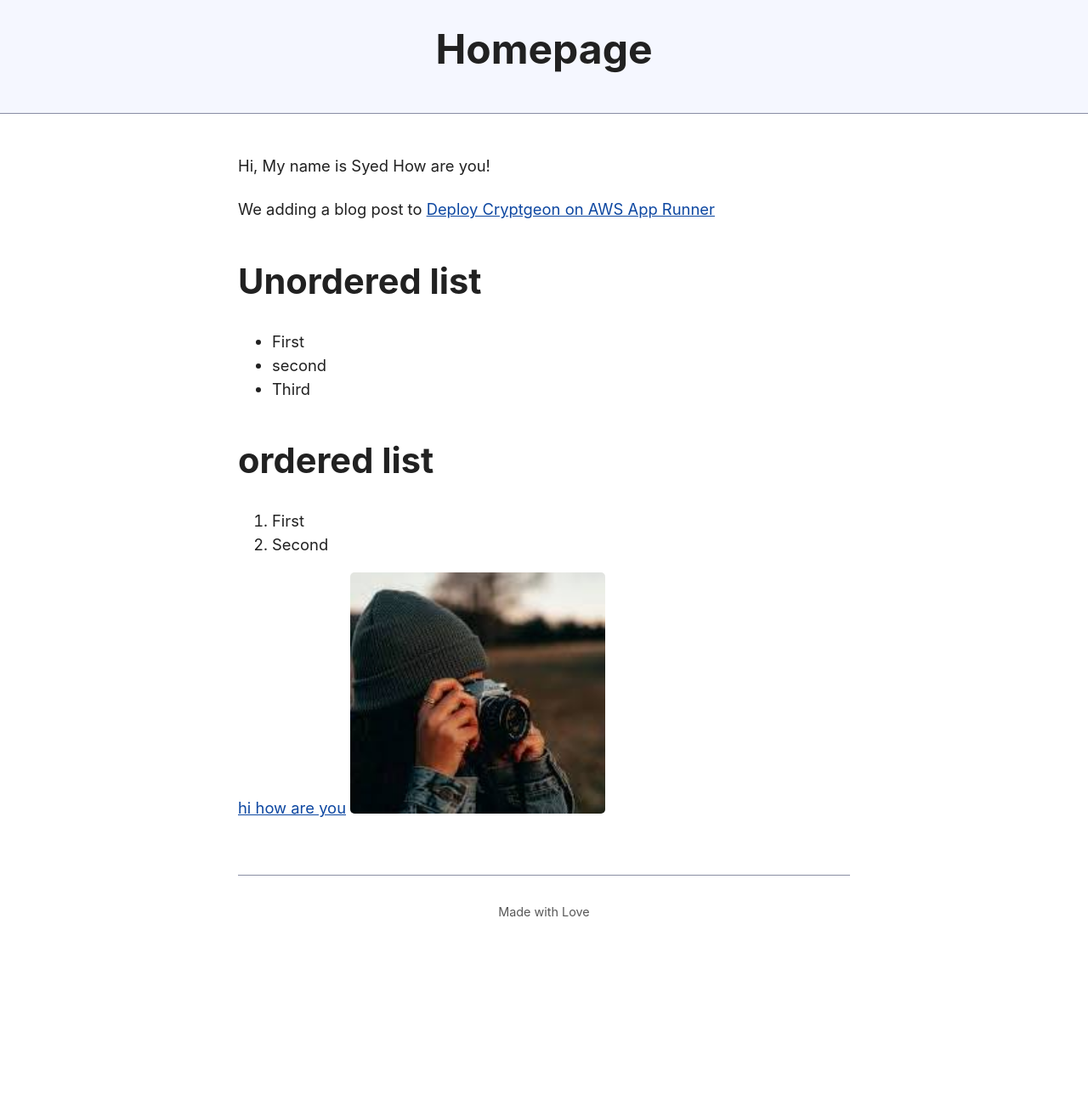
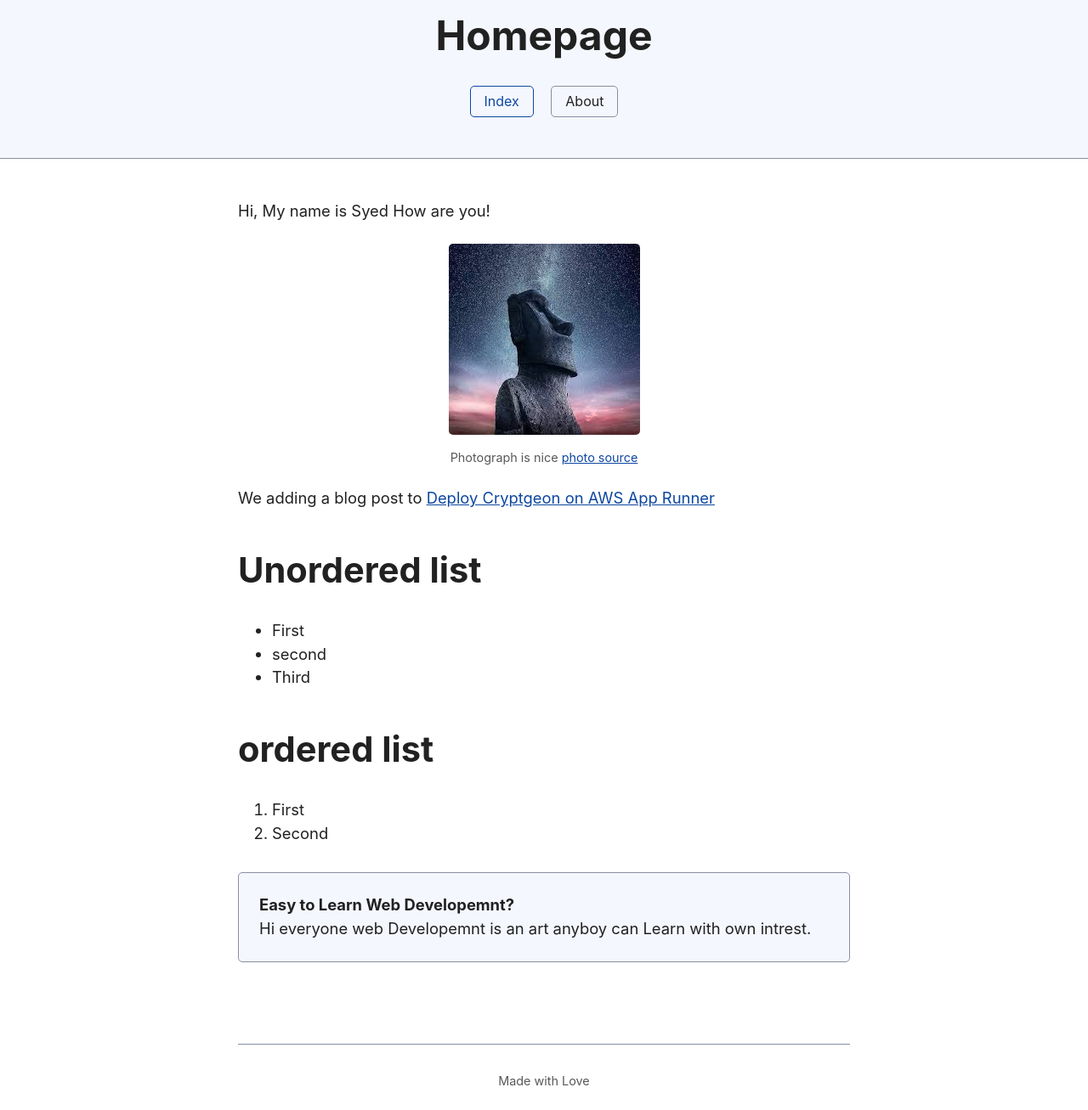
Before and after one commit to Mufeth7/website, a plain HTML site: page index.html in a window 1280 px wide. Shown: the whole page at 85% size. Before the commit the page ends 1109 px from the top, so only its background shows below. Drawn offline with Linux system fonts and the light colour scheme.

Commit message:
Add about.html page

```diff
--- a/index.html
+++ b/index.html
@@ -6,9 +6,23 @@
     <link rel="stylesheet" href="CSS/style.css">
 </head>
 <body>
-  <header> <h1>Homepage</h1> </header>
-  <main><p>Hi, My name is Syed How are you!</p>
-<p> We adding a blog post to <a href="https://dev.to/mufeth7/deploy-cryptgeon-on-aws-apprunner-5hj8">Deploy Cryptgeon on AWS App Runner</a> </p>
+  <header>
+    <h1>Homepage</h1>
+    <nav>
+        <a href="index.html" aria-current="page"> Index</a>
+        <a href="about.html"> About</a>
+    </nav>
+</header>
+  <main>
+    <p>Hi, My name is Syed How are you!</p>
+    <figure>
+        <img src="images/space.jpeg" alt="Space photo">
+    </figure>
+    <figcaption>
+        Photograph is nice <a href="images/space.jpeg">photo source</a>
+    </figcaption>
+
+    <p> We adding a blog post to <a href="https://dev.to/mufeth7/deploy-cryptgeon-on-aws-apprunner-5hj8">Deploy Cryptgeon on AWS App Runner</a> </p>
 
 <h2>Unordered list</h2>
 <ul>
@@ -23,8 +37,10 @@
     <li>Second</li>
 </ol>
 
-<a href="">hi how are you</a>
-<img src="images/photo1.jpeg" alt="Girl with Camera" width="300">
+<p class="notice">
+    <strong> Easy to Learn Web Developemnt?</strong> <br>
+    Hi everyone web Developemnt is an art anyboy can Learn with own intrest.
+</p>
 <!--
 Work in progress. When I finalize this list, I'll remove the comment markers.
 
```
Also changed, not shown: about.html (added, +32 -0 lines), images/myphoto.png (added), images/space.jpeg (added).
